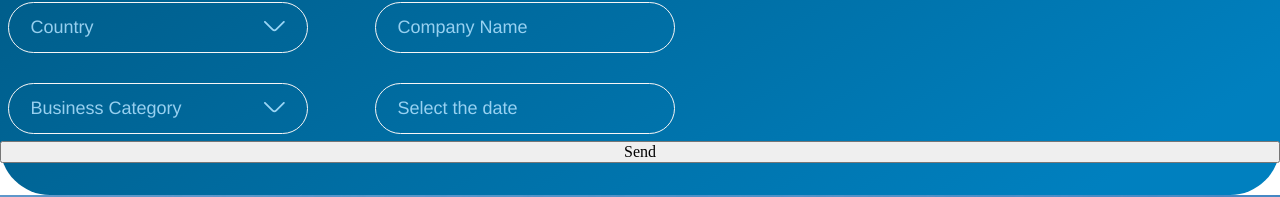
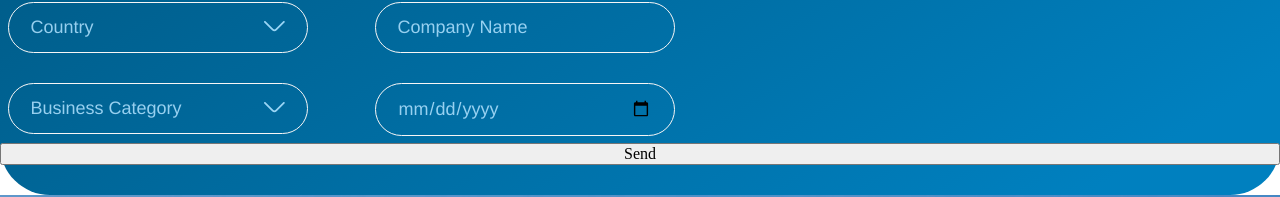
Before and after one commit to theCapnCoder/Decenter-Ads, a React (Create React App) app: page / in a window 1280 px wide. Shown: the part 305-502 px from the top of the page. Built offline with nearby package versions, Linux system fonts and the light colour scheme.

Commit message:
chore: add type to Input

```diff
--- a/src/components/Input/Input.tsx
+++ b/src/components/Input/Input.tsx
@@ -55,6 +55,7 @@ export const Input: FC<BaseProps & Partial<Props>> = ({
           disabled={disabled}
           readOnly={readOnly}
           required={required}
+          type={type}
           {...field}
         ></input>
 
```
